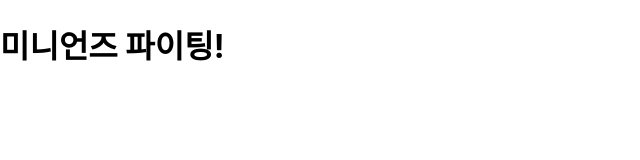
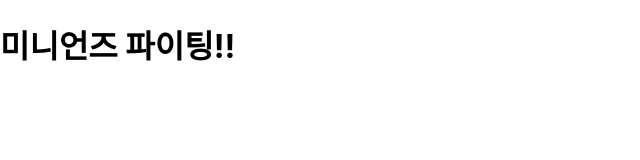
Before and after one commit to jeongminhui/Digitalzone, a React (Create React App) app in the folder digitalzone/: page / in a window 1280 px wide. Shown: the top 160 px of the page, without its empty margins (0-640 px from the left). Built offline with nearby package versions, Linux system fonts and the light colour scheme.

Commit message:
yeji first commit

```diff
--- a/digitalzone/src/App.jsx
+++ b/digitalzone/src/App.jsx
@@ -3,7 +3,7 @@ import "./App.css";
 function App() {
   return (
     <>
-      <h1>미니언즈 파이팅!</h1>
+      <h1>미니언즈 파이팅!!</h1>
     </>
   );
 }
```
